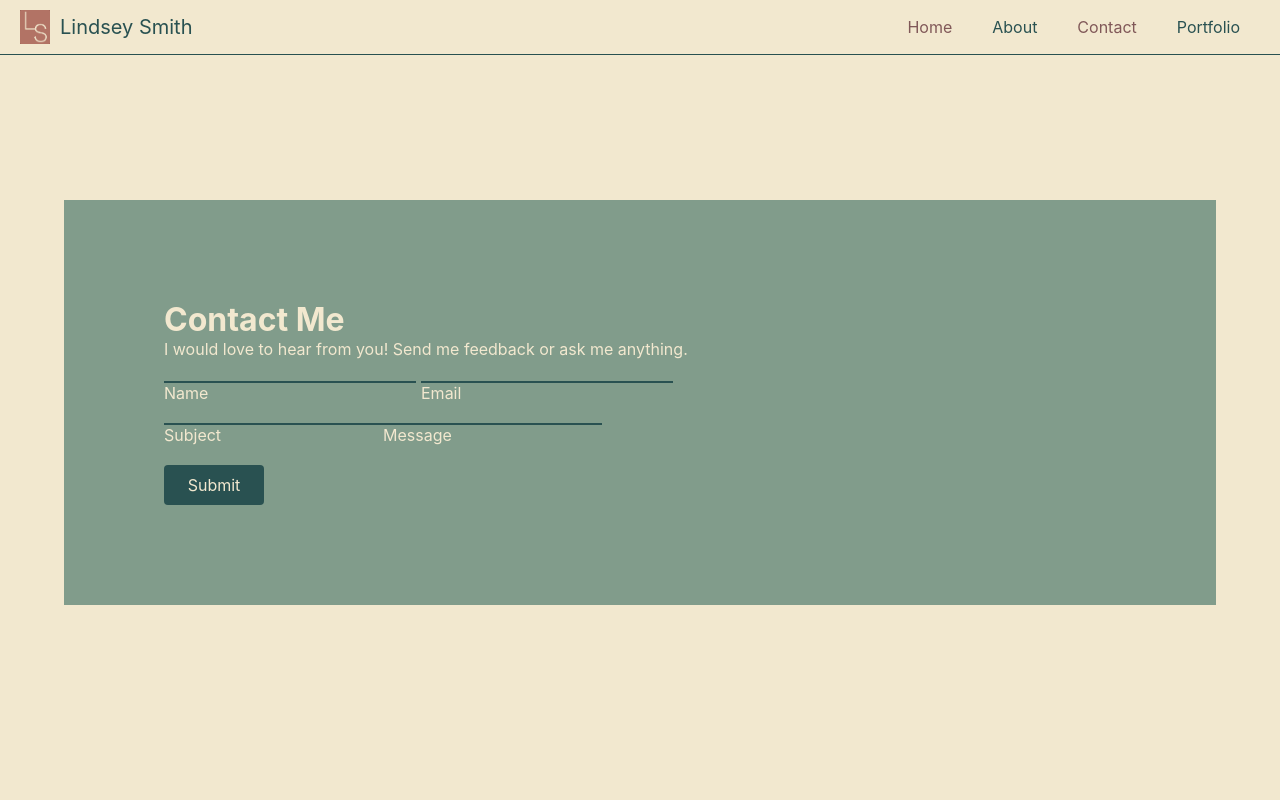
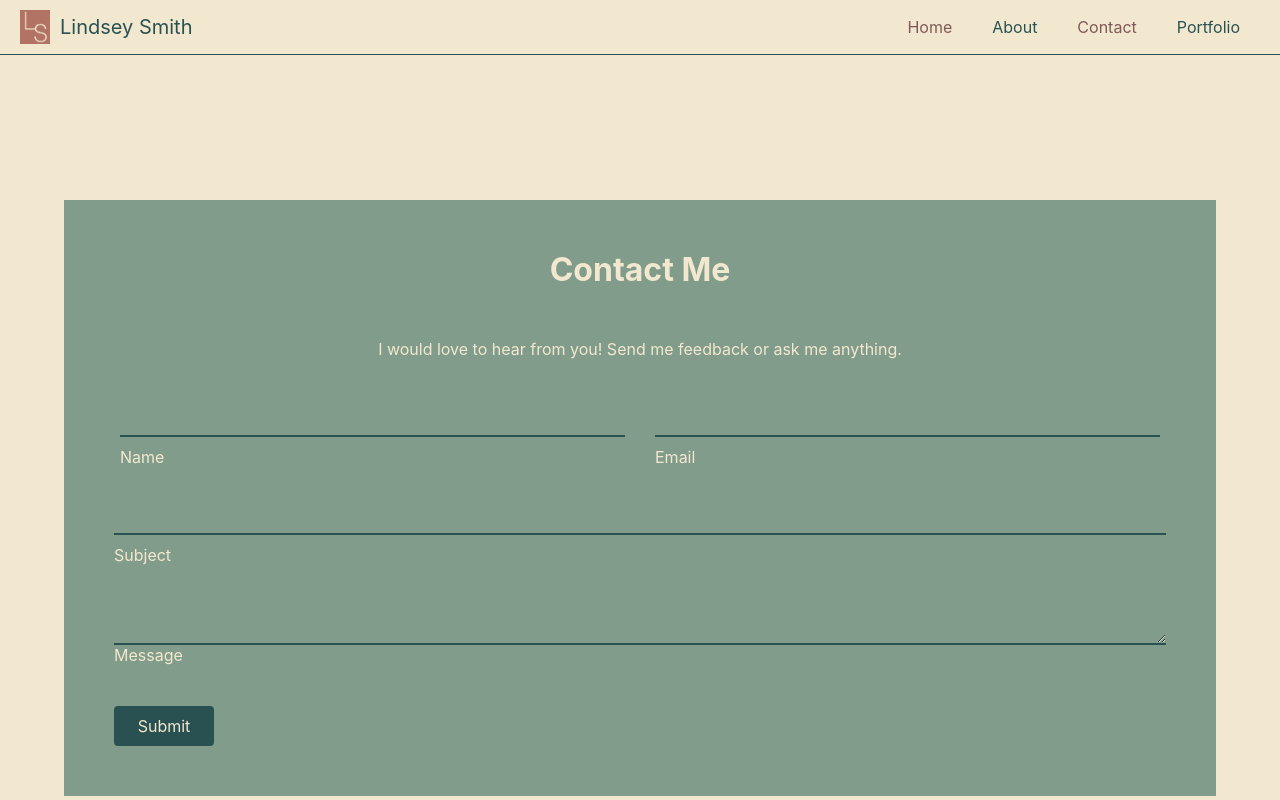
Before and after one commit to campbelllm/portfolio, a React (Create React App) app: page /contact in a window 1280 px wide. Shown: the top 800 px of the page. Built offline with nearby package versions, Linux system fonts and the light colour scheme.

Commit message:
Contact page styling done

```diff
--- a/src/components/Contact/Contact.js
+++ b/src/components/Contact/Contact.js
@@ -50,11 +50,11 @@ const Contact = () => {
             <label for="subject">Subject</label>
           </Subject>
           <Message>
-            <input
+            <textarea
               type="text"
               name="message"
               ref={register({ required: true, maxLength: 1000 })}
-            />
+            ></textarea>
             <label for="Message">Message</label>
           </Message>
           <StyledButton type="submit">Submit</StyledButton>
--- a/src/components/Contact/contactStyledComponents.js
+++ b/src/components/Contact/contactStyledComponents.js
@@ -10,9 +10,63 @@ export const ContactForm = styled.div`
   background-color: #819c8b;
   width: 90%;
   color: #f2e8cf;
-  padding: 100px;
+  padding: 50px;
+  text-align: center;
 
   & input {
+    border: none;
+    border-bottom: 2px solid #295151;
+    background-color: #819c8b;
+    border-radius: 0;
+    font-size: 20px;
+    margin-bottom:10px;
+  }
+
+
+  & label {
+    text-align: left;
+  }
+
+  & h1{
+
+  }
+
+  & p {
+    padding: 50px;
+  }
+`;
+
+export const NameAndEmail = styled.div`
+    margin-bottom: 20px;
+`;
+
+export const Name = styled.div`
+  margin-right: 30px;
+  display: inline-grid;
+  width: 48%;;
+  & label {
+    float: left;
+  }
+`;
+
+export const Email = styled.div`
+  display: inline-grid;
+  width: 48%;
+  margin-bottom: 20px;
+`;
+
+export const Subject = styled.div`
+  display: inline-grid;
+  width: 100%;
+  margin-bottom: 20px;
+`;
+
+export const Message = styled.div`
+  display: inline-grid;
+  width: 100%;
+  height: 100px;
+
+  & textarea {
     border: none;
     border-bottom: 2px solid #295151;
     background-color: #819c8b;
@@ -20,36 +74,10 @@ export const ContactForm = styled.div`
   }
 `;
 
-export const NameAndEmail = styled.div`
-  & input {
-    font-size: 16px;
-  }
-`;
-
-export const Name = styled.div`
-  margin-right: 5px;
-  display: inline-grid;
-  & label {
-    float: left;
-  }
-`;
-
-export const Email = styled.div`
-  display: inline-grid;
-`;
-
-export const Subject = styled.div`
-  display: inline-grid;
-`;
-
-export const Message = styled.div`
-  display: inline-grid;
-`;
-
 export const StyledButton = styled.div`
   background-color: #295151;
   border: none;
-  padding: 10px 20px;
+  padding: 10px 10px;
   margin-top: 20px;
   width: 100px;
   border-radius: 4px;
```
